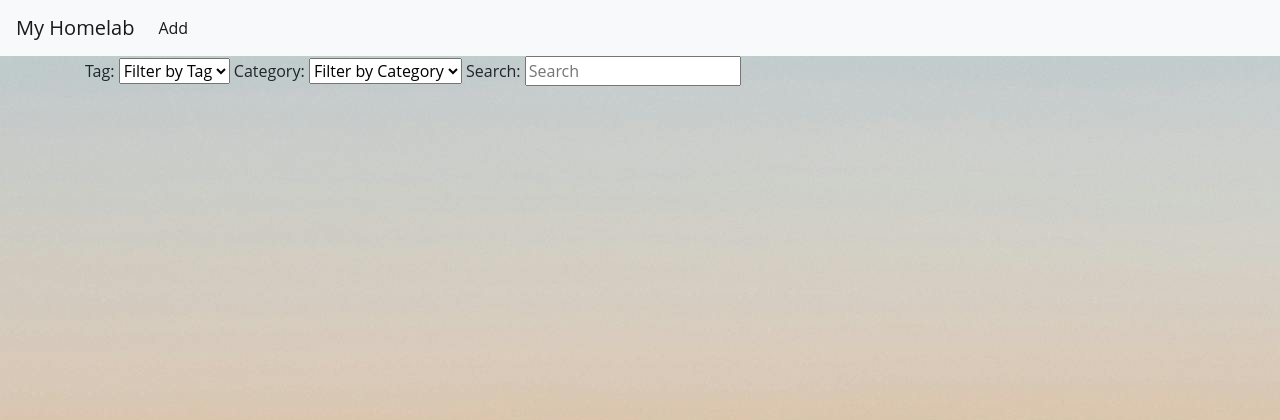
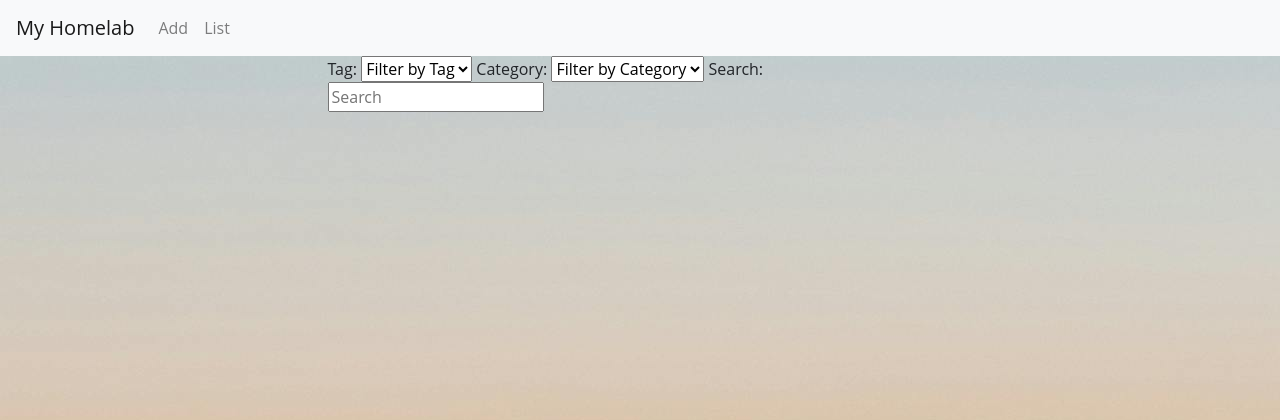
Before and after one commit to avezou/hommy, a Flask app: template templates/index.html in a window 1280 px wide. Shown: the top 420 px of the page. Run offline with Flask 3, Linux system fonts and the light colour scheme; the template is opened without the code that fills it, so the values that code supplies are empty; some libraries are stand-ins or nearby versions.

Commit message:
Added colors to categories, reworked layout and remove print statements

```diff
--- a/app.py
+++ b/app.py
@@ -27,15 +27,11 @@ def update_alive():
     for myapp in apps:
         try:
             response = requests.get(myapp['internal_url'])
-            print("status code: " + str(response.status_code))
             if response.status_code == 200:
                 connect.execute('UPDATE apps SET alive = 1 WHERE id =?', (myapp['id'],))
-                print('App: ' + myapp['name'] + ' at ' + myapp['internal_url'] + ' is alive')
             else:
                 connect.execute('UPDATE apps SET alive = 0 WHERE id =?', (myapp['id'],))
-                print('App: '+ myapp['name'] +' is dead')
         except:
-            print('App'+ myapp['name'] +'is dead')
             connect.execute('UPDATE apps SET alive = 0 WHERE id =?', (myapp['id'],))
     connect.commit()
     connect.close()
@@ -224,8 +220,6 @@ def get_data():
 
     connect.commit()
     connect.close()
-    print (data)
-    # global database_value
     return jsonify(data)
 
 @app.route('/sample')
--- a/static/css/stylesheet.css
+++ b/static/css/stylesheet.css
@@ -1,3 +1,71 @@
+body {
+    font-family: 'Open Sans', -apple-system, BlinkMacSystemFont, 'Segoe UI', Roboto, 'Helvetica Neue', Arial, sans-serif;
+    background-image: url("../images/pexels-abdghat.jpg");
+    background-repeat: no-repeat, repeat;
+    /* opacity: 0.5; */
+}
+
+h3 {
+    font-weight: 300;
+    font-size: 1.20rem;
+    line-height: 0.8;
+    margin-bottom: 0.5em;
+    margin-top: 0;
+    display: block;
+    margin-block-start: 1em;
+    margin-block-end: 1em;
+    margin-inline-start: 0px;
+    margin-inline-end: 0px;
+    unicode-bidi: isolate;
+}
+
+.card {
+    /* background-color: rgba(#bb, #bb, #bb, 0.2); */
+    background-color: rgba(161, 155, 235, 0.5);
+    word-wrap: break-word;
+}
+
+/* animation for alive status */
+.alive-pulse {
+    animation: 3s infinite bgcolorchange;
+}
+@keyframes bgcolorchange {
+0% {
+    color: rgb(122, 237, 120);
+}
+50% {
+    background: rgb(133, 237, 120);
+}
+100% {
+    background: rgb(83, 195, 49);
+}
+}
+@-webkit-keyframes bgcolorchange {
+    0%   {background: rgb(122, 237, 120);}
+    75%  {background: rgb(133, 237, 120);}
+    100% {background: rgb(83, 195, 49);}
+}
+/* end animation */
+.row {
+    /* display: grid; */
+    grid-template-columns: repeat(12, 1fr); /* Create 12 equal-width columns */
+    gap: 10px; /* Gap between grid items */
+    width: 90%;
+    padding-left: 2em;
+}
+.main {
+    margin-left: auto;
+    margin-right: auto;
+    width: 50%;
+}
+
+.card-content {
+    background-color: #f0f0f0;
+    padding: 2px;
+    border-radius: 20px;
+    box-shadow: 0 2px 4px rgba(0, 0, 0, 0.1);
+}
+
 .dot {
     height: 25px;
     width: 25px;
@@ -23,64 +91,3 @@
     background-image: linear-gradient(to bottom, #f52424, #590b04);
     border-radius: 10px;
 }
-
-.card {
-    /* background-color: rgba(#bb, #bb, #bb, 0.2); */
-    background-color: rgba(161, 155, 235, 0.5);
-    word-wrap: break-word;
-}
-
-.h3, h3 {
-    font-size: 1.20rem;
-}
-
-h3 {
-    font-weight: 300;
-    line-height: 0.8;
-    margin-bottom: 0.5em;
-    margin-top: 0;
-    display: block;
-    margin-block-start: 1em;
-    margin-block-end: 1em;
-    margin-inline-start: 0px;
-    margin-inline-end: 0px;
-    unicode-bidi: isolate;
-}
-
-*, ::after, ::before {
-    box-sizing: border-box;
-}
-
-
-body {
-    font-family: 'Open Sans', -apple-system, BlinkMacSystemFont, 'Segoe UI', Roboto, 'Helvetica Neue', Arial, sans-serif;
-    background-image: url("../images/pexels-abdghat.jpg");
-    background-repeat: no-repeat, repeat;
-    margin: 0;
-    padding: 0;
-    /* opacity: 0.5; */
-}
-html {
-    -webkit-text-size-adjust: 100%;
-    -webkit-tap-highlight-color: transparent;
-}
-
-.alive-pulse {
-    animation: 3s infinite bgcolorchange;
-}
-@keyframes bgcolorchange {
-0% {
-    color: rgb(122, 237, 120);
-}
-50% {
-    background: rgb(133, 237, 120);
-}
-100% {
-    background: rgb(83, 195, 49);
-}
-}
-@-webkit-keyframes bgcolorchange {
-    0%   {background: rgb(122, 237, 120);}
-    75%  {background: rgb(133, 237, 120);}
-    100% {background: rgb(83, 195, 49);}
-}
--- a/static/js/scripts.js
+++ b/static/js/scripts.js
@@ -1,11 +1,11 @@
 
 function myToggle(e, b) {
     if (b) {
-        e.show(2000);
-        e.parent().show(2000);
+        e.show(300);
+        e.parent().show(300);
     } else {
-        e.hide("slow");
-        e.parent().hide("slow");
+        e.hide("fast");
+        e.parent().hide("fast");
     }
 }
 
@@ -53,11 +53,37 @@ $.ajax({
         console.error('Error:', error);
     }
 })};
-var g = 0
 $(document).ready(function() {
     // Refresh cards every 10 seconds
-    console.log("refreshCards" + g++);
     setInterval(refreshCards, 10000);
 });
 
+function hashCode (str){
+    var hash = 0;
+    if (str.length == 0) return hash;
+    for (i = 0; i < str.length; i++) {
+        char = str.charCodeAt(i);
+        hash = char % 360;
+        console.log("modulo: " + hash)
+        hash = hash + hash; // Convert to 32bit integer
+    }
+    return hash % 360;
+};
+
+var colo = 0
+$(document).ready(function() {
+    $("span.badge").each(function() {
+        var spn = $(this);
+        var spnId = spn.attr("id");
+        if (spnId === undefined) {
+            return;
+        }
+        console.log("spnId: " + spnId);
+        var color = "hsl(" + ((colo + 360) * 360 / 360) + ", 100%, 75%)";
+        console.log("color: " + color);
+        spn.css("background-color", color);
+        colo = colo + 20;
+    });
+});
+
 // Additional script
--- a/templates/base.html
+++ b/templates/base.html
@@ -20,13 +20,16 @@
         </button>
         <div class="collapse navbar-collapse" id="navbarNav">
             <ul class="navbar-nav">
-            <li class="nav-item active">
-                <a class="nav-link" href="{{ url_for('add')}}">Add</a>
-            </li>
+              <li class="nav-item">
+                  <a class="nav-link" href="{{ url_for('add')}}">Add</a>
+              </li>
+              <li class="nav-item">
+                  <a class="nav-link" href="{{ url_for('list')}}">List</a>
+              </li>
             </ul>
         </div>
     </nav>
-    <div class="container">
+    <div class="container-fluid">
         {% block content %} {% endblock %}
     </div>
 
--- a/templates/index.html
+++ b/templates/index.html
@@ -15,7 +15,7 @@
       <select id='myCategories'>
         <option value="">Filter by Category</option>
         {% for cat in categories %}
-          <option value="{{ cat['cat'] }}">{{ cat['cat'] }}</option>
+          <option class="{{ cat['cat'] }}" value="{{ cat['cat'] }}">{{ cat['cat'] }}</option>
           <h3>{{ cat['cat'] }}</h3>
         {% endfor %}
       </select>
@@ -26,20 +26,18 @@
 <div class="row">
   {% for app, tags in apps.items() %}
 
-  <div class="col-xl-3 col-sm-6 col-12" id="myList">
-    <div class="card">
+  <div id="myList">
       <div class="card-content p-2">
         <a href="{{ app['internal_url'] }}" class="card-text" target="_blank">
           <h4 class="card-content">{{ app['name'] }}
             <span id="{{ app['name'] }}" class="dot gradient-red"></span>
           </h4>
         </a>
-        <p>{{ app['category'] }}</p>
+        <h5><span class="badge" id="{{ app['category'] }}">{{ app['category'] }}</span></h5>
           {% for tag in tags %}
               <span class="badge badge-dark">{{ tag['tag'] }}</span>
           {% endfor %}
       </div>
-    </div>
   </div>
   {% endfor %}
 </div>
```
